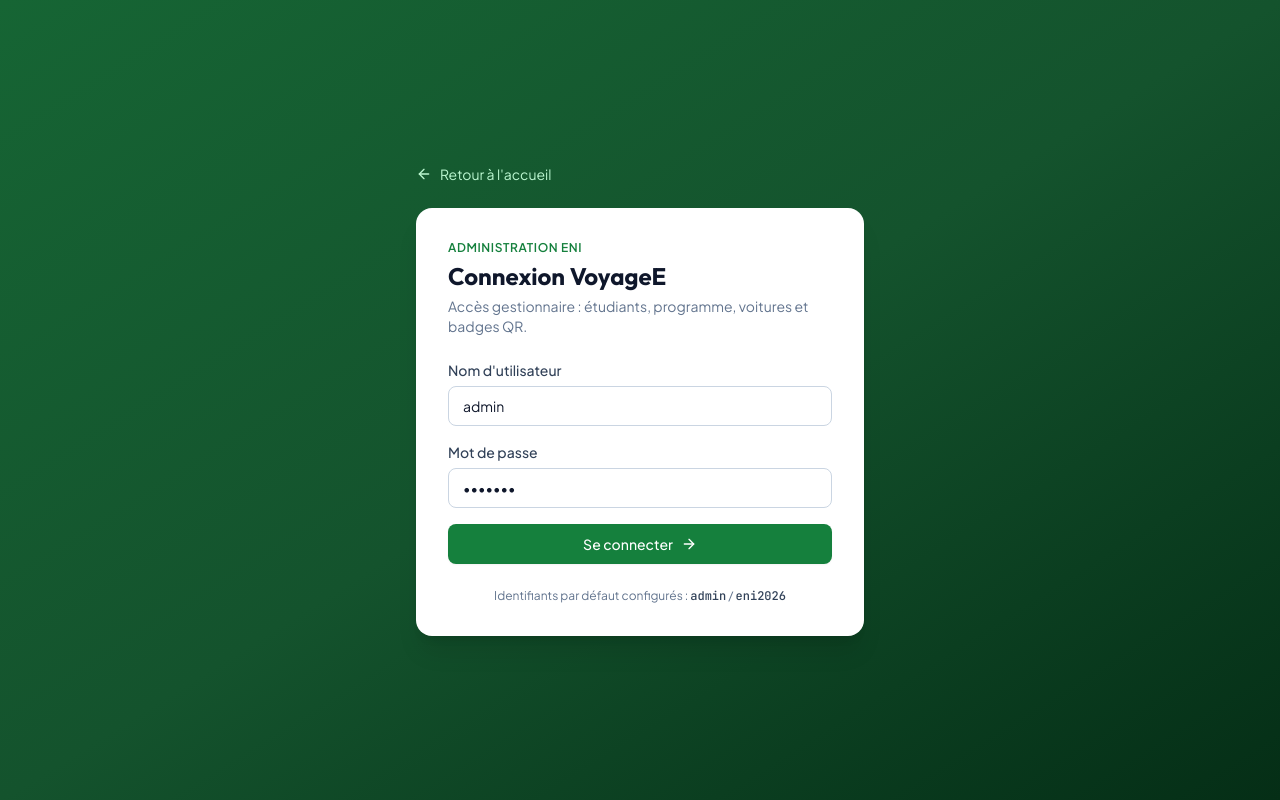
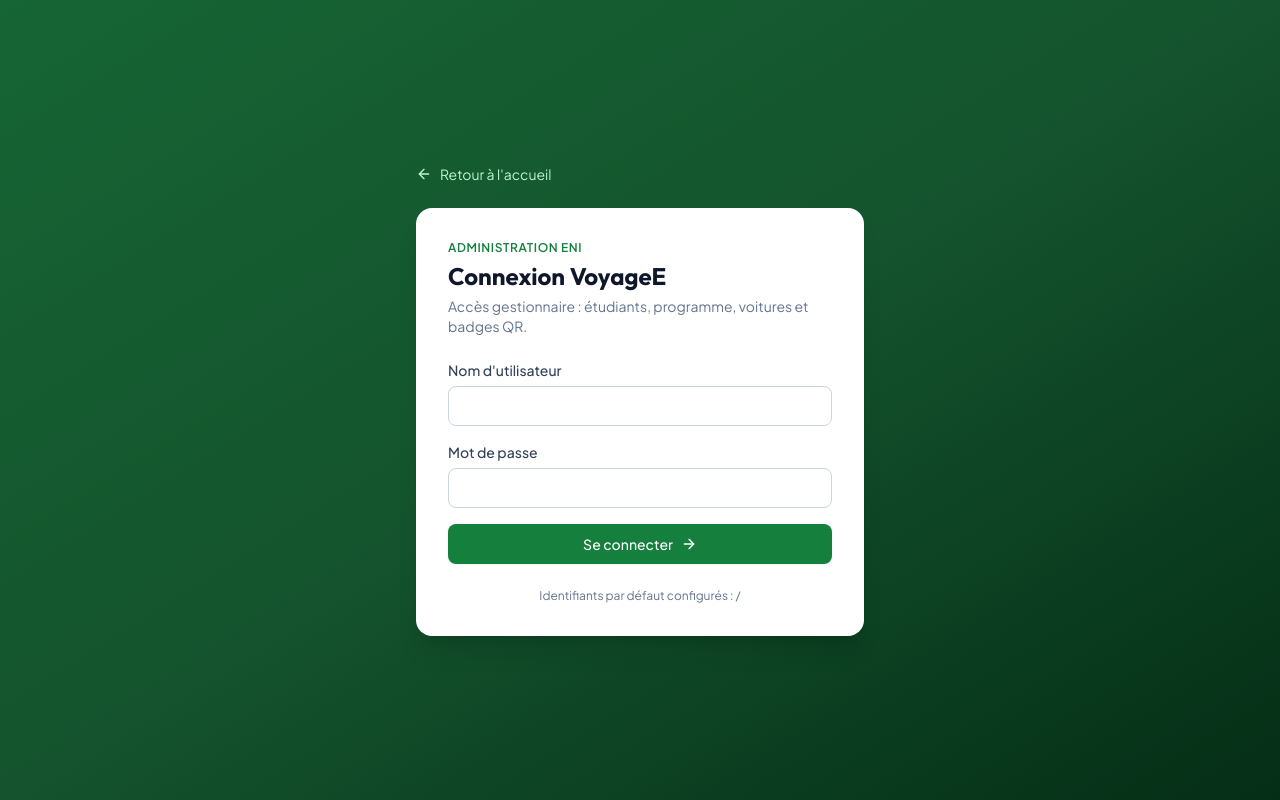
Before and after one commit to Lahatraniania/VoyageEtude, a React (Vite) app: page /admin/login in a window 1280 px wide. Built offline with nearby package versions, Linux system fonts and the light colour scheme; no server answers.

Commit message:
finaliser

```diff
--- a/src/pages/admin/LoginPage.tsx
+++ b/src/pages/admin/LoginPage.tsx
@@ -8,8 +8,8 @@ import Button from "../../components/ui/Button";
 export const LoginPage: React.FC = () => {
   const { login } = useAuth();
   const navigate = useNavigate();
-  const [username, setUsername] = useState("admin");
-  const [password, setPassword] = useState("eni2026");
+  const [username, setUsername] = useState("");
+  const [password, setPassword] = useState("");
   const [error, setError] = useState("");
   const [loading, setLoading] = useState(false);
 
@@ -82,8 +82,8 @@ export const LoginPage: React.FC = () => {
           </form>
 
           <p className="text-xs text-slate-500 text-center">
-            Identifiants par défaut configurés : <span className="font-mono text-slate-700">admin</span> /{" "}
-            <span className="font-mono text-slate-700">eni2026</span>
+            Identifiants par défaut configurés : <span className="font-mono text-slate-700"></span> /{" "}
+            <span className="font-mono text-slate-700"></span>
           </p>
         </div>
       </div>
```
